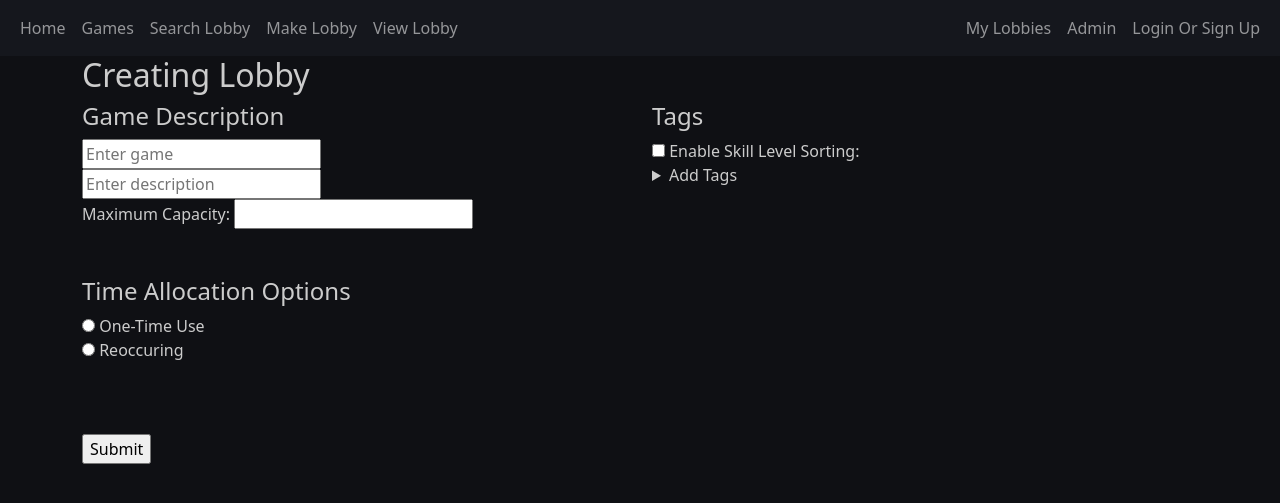
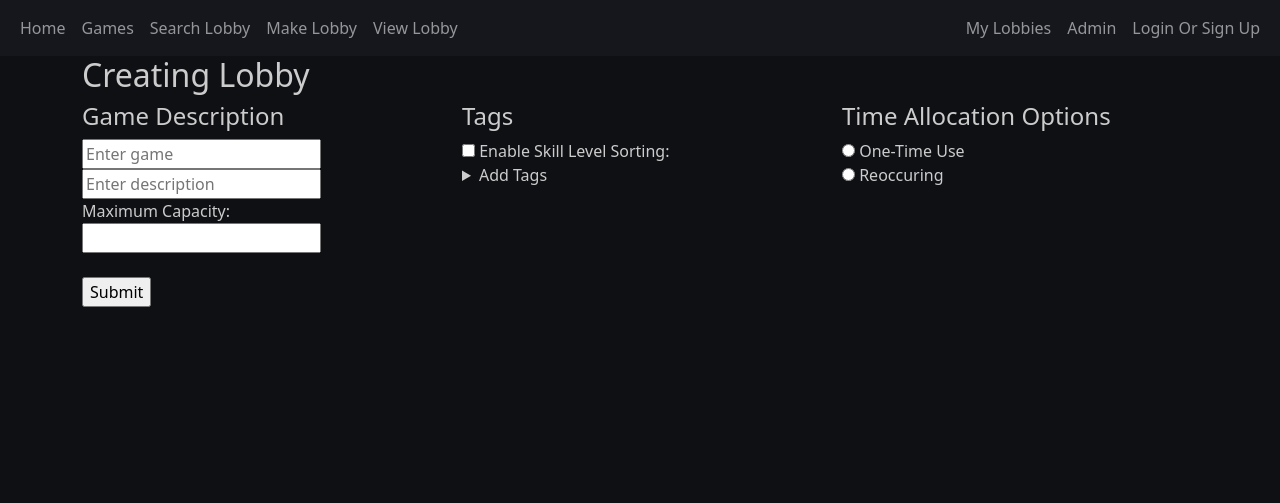
Before and after one commit to justinarat/Teamify, a Flask app: page /lobby-making in a window 1280 px wide. Shown: the top 503 px of the page. Run offline with Flask 3, Linux system fonts and the light colour scheme.

Commit message:
Rearranged layout after removal of schedule view

```diff
--- a/app/templates/lobby-making.html
+++ b/app/templates/lobby-making.html
@@ -9,7 +9,7 @@
   <h2 id="lobby-making-title">Creating Lobby</h2>
   <form id="lobby-making-form">
     <div class="row">
-      <div class="col-sm-6">
+      <div class="col-sm-4">
         <h4>Game Description</h4>
         <input type="text" id="lobby-making-game" placeholder="Enter game" name="game">
         <br>
@@ -18,7 +18,7 @@
         <label for="lobby-max-capacity">Maximum Capacity:</label>
         <input type="number" id="lobby-max-capacity" min="1">
       </div>
-      <div class="col-sm-6">
+      <div class="col-sm-4">
         <h4>Tags</h4>
         <input type="checkbox" id="enable-skill-level" onclick="enableSkills()">
         <label for="enable-skill-level">Enable Skill Level Sorting:</label>
@@ -36,24 +36,18 @@
           <button id="add-custom-tag" onclick="makeCustomTag()" type="button">+ Add Custom Tag</button>
         </details>
       </div>
-    </div>
-
-    <br>
-    <br>
-    <div class="row">
       <div class="col-sm-4">
         <h4>Time Allocation Options</h4>
-        <input type ="radio" id="one-time" name="time-mode" onclick="timeDisplay()">
-        <label for ="one-time">One-Time Use</label>
+        <input type="radio" id="one-time" name="time-mode" onclick="timeDisplay()">
+        <label for="one-time">One-Time Use</label>
         <br>
-        <input type ="radio" id="reoccuring-time" name="time-mode" onclick="timeDisplay()">
-        <label for ="reoccuring-time">Reoccuring</label>
+        <input type="radio" id="reoccuring-time" name="time-mode" onclick="timeDisplay()">
+        <label for="reoccuring-time">Reoccuring</label>
         <br>
         <br>
         <div id="time-option"></div>
       </div>
     </div>
-    <br>
     <br>
     <input type="submit" value="Submit">
   </form>
```
Lines whose indentation alone changed are shown as unchanged.
